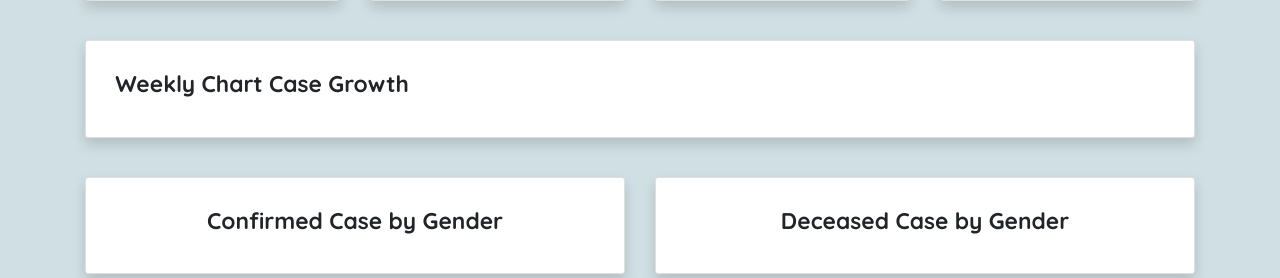
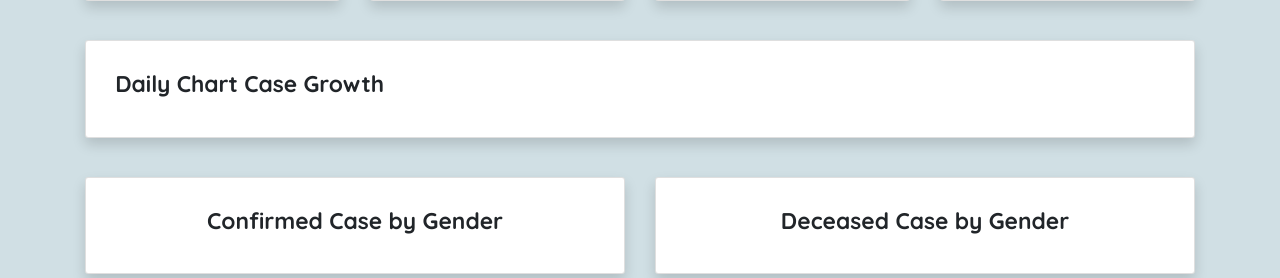
Before and after one commit to JuanAnthoniusKusjadi/TUBES-02-MANPRO, a PHP site: template app/views/pages/grafik/index.php in a window 1280 px wide. Shown: the part 259-537 px from the top of the page. Run offline with PHP 8.4, Linux system fonts and the light colour scheme; the template is opened without the code that fills it, so the values that code supplies are empty; some libraries are stand-ins or nearby versions.

Commit message:
C3 UI Grafik

```diff
--- a/app/views/pages/grafik/index.php
+++ b/app/views/pages/grafik/index.php
@@ -60,7 +60,7 @@
             <!--Weekly Chart Case Growth -->
             <div class="card shadow p-3 mb-5 bg-white rounded">
                 <div class="card-body">
-                    <h3 class="card-title font-weight-bold">Weekly Chart Case Growth</h3>
+                    <h3 class="card-title font-weight-bold">Daily Chart Case Growth</h3>
                     <!-- gambar grafik -->
                 </div>
             </div>
```
